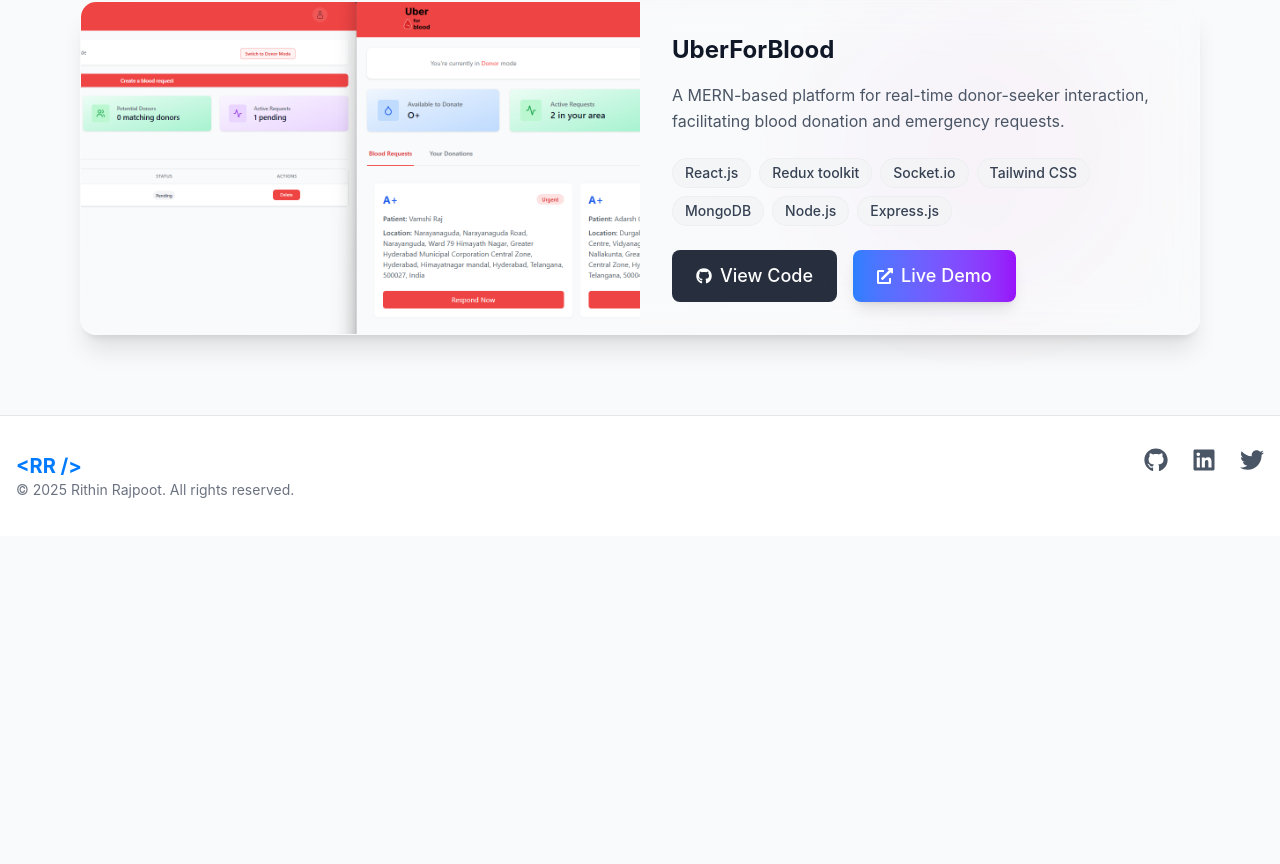
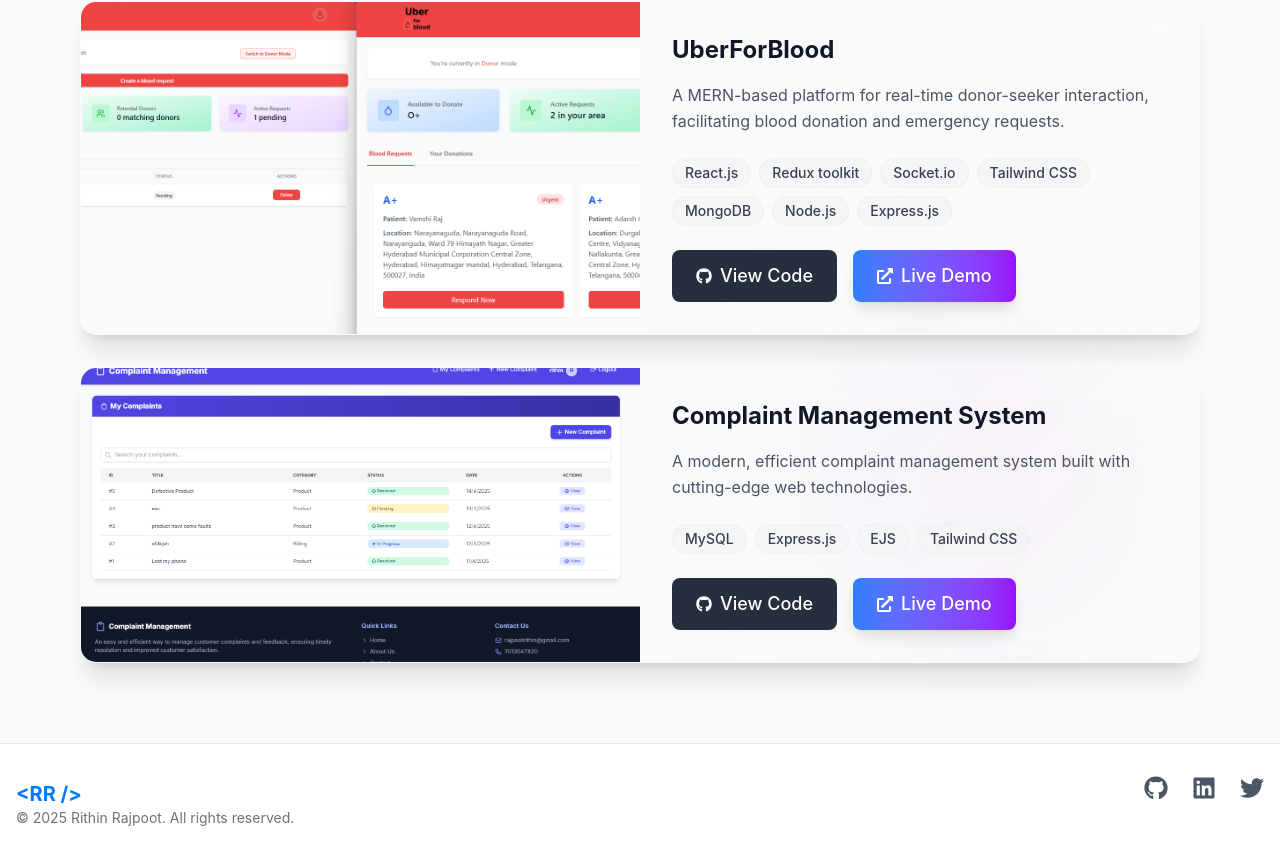
Before and after one commit to rithin-rajpoot/rithin.portfolio, a Next.js app: page /projects in a window 1280 px wide. Shown: the part 1219-2083 px from the top of the page. Before the commit the page ends 1755 px from the top, so only its background shows below. Built offline with nearby package versions, Linux system fonts and the light colour scheme.

Commit message:
Added New Project

```diff
--- a/src/contents/projects.ts
+++ b/src/contents/projects.ts
@@ -26,13 +26,13 @@
         demoLink: 'https://github.com/rithin-rajpoot/UberForBlood',
         image: '/projects/UFB.png',
       },
-      // {
-      //   title: 'Blog Platform',
-      //   description: 'A blogging platform with user authentication and markdown support.',
-      //   technologies: ['Gatsby', 'GraphQL', 'Contentful'],
-      //   githubLink: 'https://github.com',
-      //   demoLink: 'https://demo.com',
-      //   image: '/projects/blog-website.jpeg',
-      // },
+      {
+        title: 'Complaint Management System',
+        description: 'A modern, efficient complaint management system built with cutting-edge web technologies.',
+        technologies: ['MySQL', 'Express.js', 'EJS', 'Tailwind CSS'],
+        githubLink: 'https://github.com/rithin-rajpoot/complaint-management-system',
+        demoLink: 'https://github.com/rithin-rajpoot/complaint-management-system',
+        image: '/projects/CMS.png',
+      },
 
   ];
```
Also changed, not shown: public/projects/CMS.png (added).
